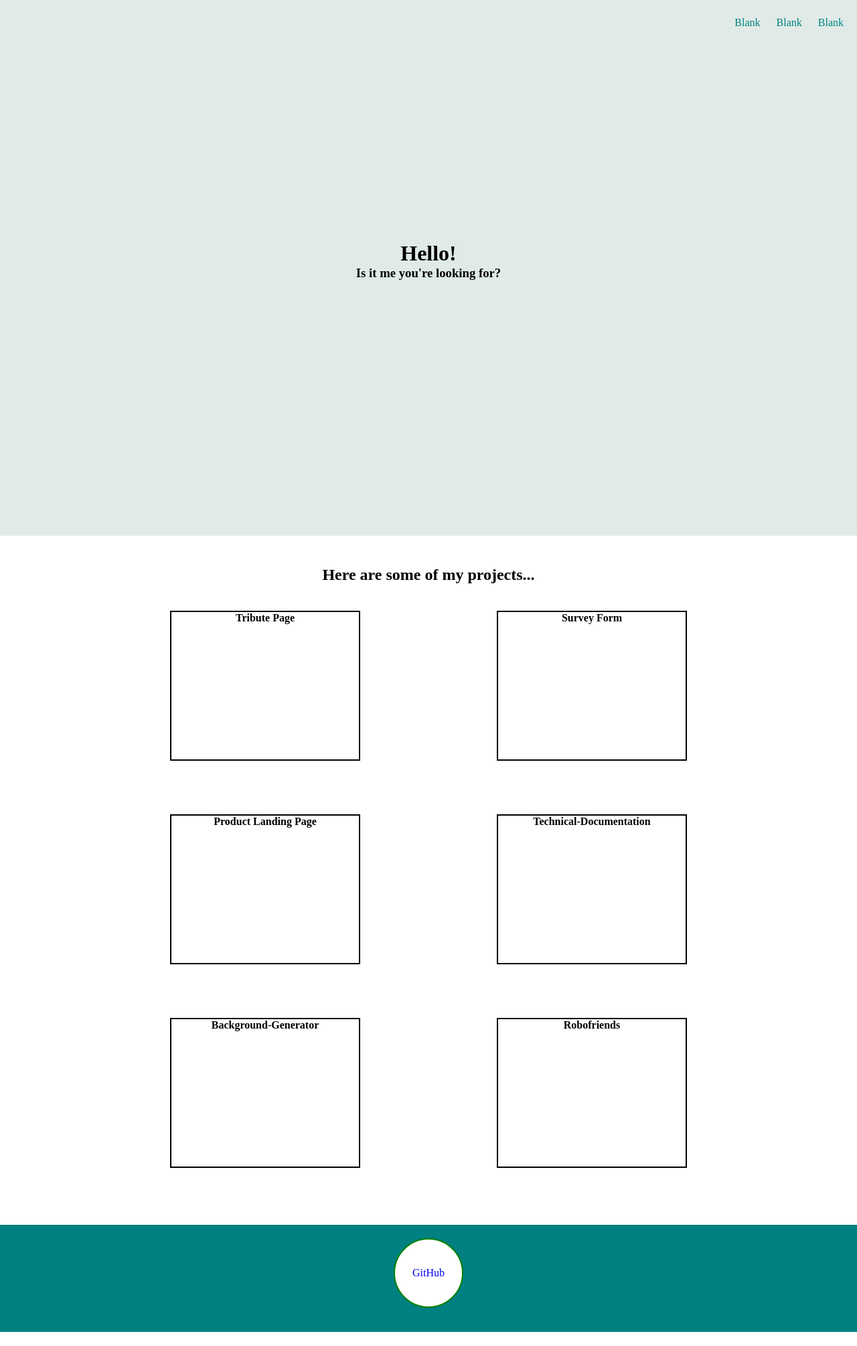
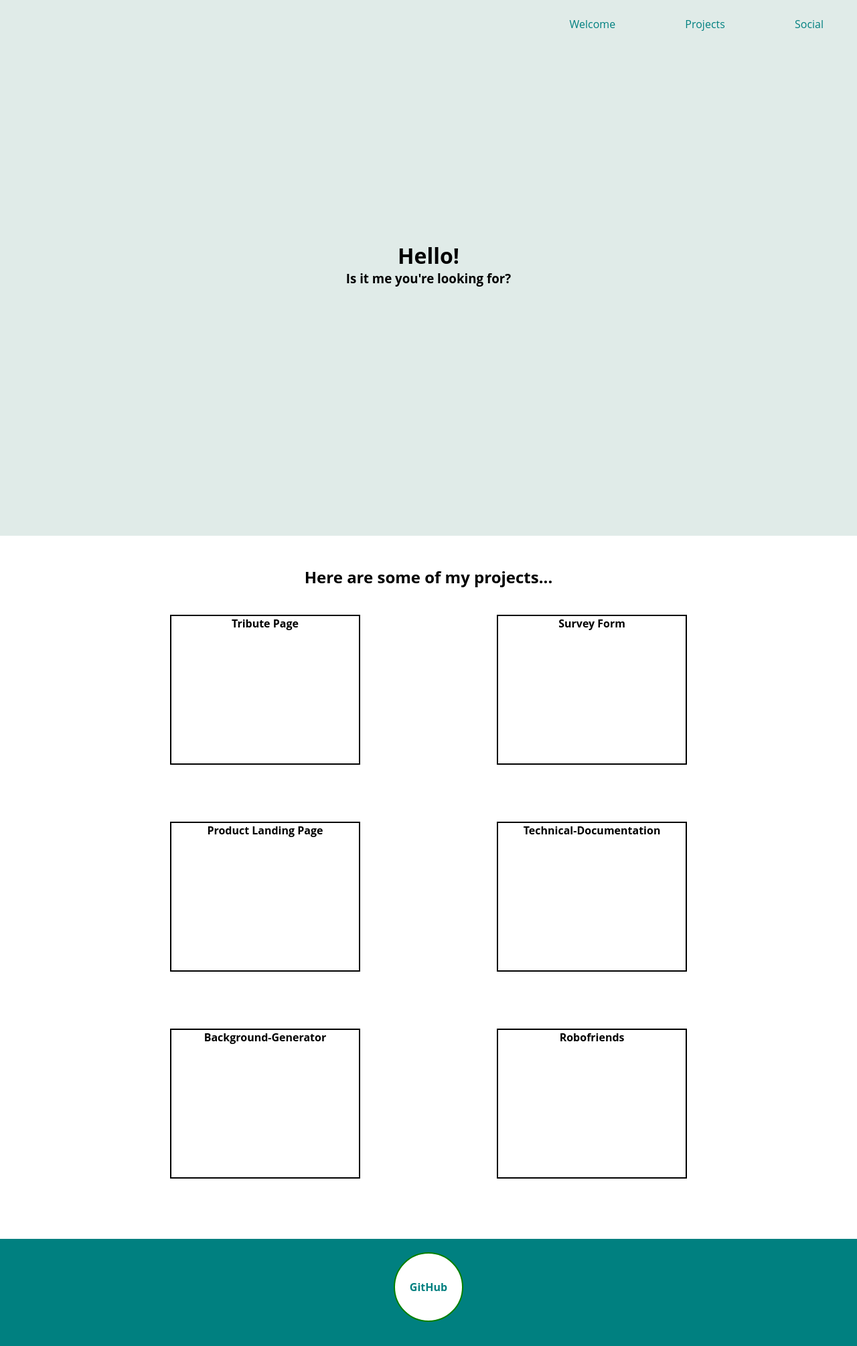
Before and after one commit to Trumbleup/personal-portfolio, a plain HTML site: page index.html in a window 1280 px wide. Shown: the whole page at 67% size. Before the commit the page ends 1989 px from the top, so only its background shows below. Drawn offline with Linux system fonts and the light colour scheme.

Commit message:
Added media queries which aligned the navbar and project content responsivley

```diff
--- a/index.html
+++ b/index.html
@@ -7,9 +7,9 @@
 <body>
 <nav id="navbar">
 	<ul>
-		<li><a href="#">Blank</a></li>
-		<li><a href="#">Blank</a></li>
-		<li><a href="#">Blank</a></li>
+		<li><a href="#welcome-section">Welcome</a></li>
+		<li><a href="#projects">Projects</a></li>
+		<li><a href="#profile-link">Social</a></li>
 	</ul>
 </nav>
 
@@ -45,8 +45,8 @@
 	</div></a>
 </div>
 
-<div id ="profile-link">
-	<a href="https://github.com/Trumbleup" class = "social-link">GitHub</a>
+<div id ="profile-links">
+	<a href="https://github.com/Trumbleup" id = "profile-link" class = "social-link" target = "_blank">GitHub</a>
 
 </div>
 
--- a/style.css
+++ b/style.css
@@ -1,4 +1,5 @@
 body {
+	font-family: 'Open Sans', sans-serif;
 	text-align: center;
 }
 
@@ -15,7 +16,7 @@ body {
 
 
 #navbar ul {
-	text-align: right;
+  text-align: right;
   position: fixed;
   width: 100%;
   background-color: #e0ebe8;
@@ -23,8 +24,8 @@ body {
 
 #navbar ul li {
 	display: inline-block;
+	margin: 50px;
 	margin-top: 25px;
-	margin-right: 20px;
 	margin-bottom: 15px;
 }
 
@@ -42,6 +43,7 @@ body {
 	color: black;
 	border:2px solid black;
 	display: inline-block;
+	overflow: hidden;
 	width: 280px;
 	height: 220px;
 	margin: 40px 100px;
@@ -51,7 +53,7 @@ body {
 	font-weight: bold;
 }
 
-#profile-link {
+#profile-links {
 	background-color: teal;
 	height: 20vh;
 }
@@ -65,6 +67,19 @@ body {
 	background: white;
 	border-radius: 100%;
 	line-height: 100px;
+	color: #008080;
 	text-decoration: none;
+	font-weight: bold;
+}
 
+@media only screen and (max-width: 600px) {
+	#navbar ul {
+		text-align: center;
+	}
+	#navbar ul li {
+		margin: 20px;
+	}
+	.project {
+		margin: 40px 0;
+	}
 }
```
